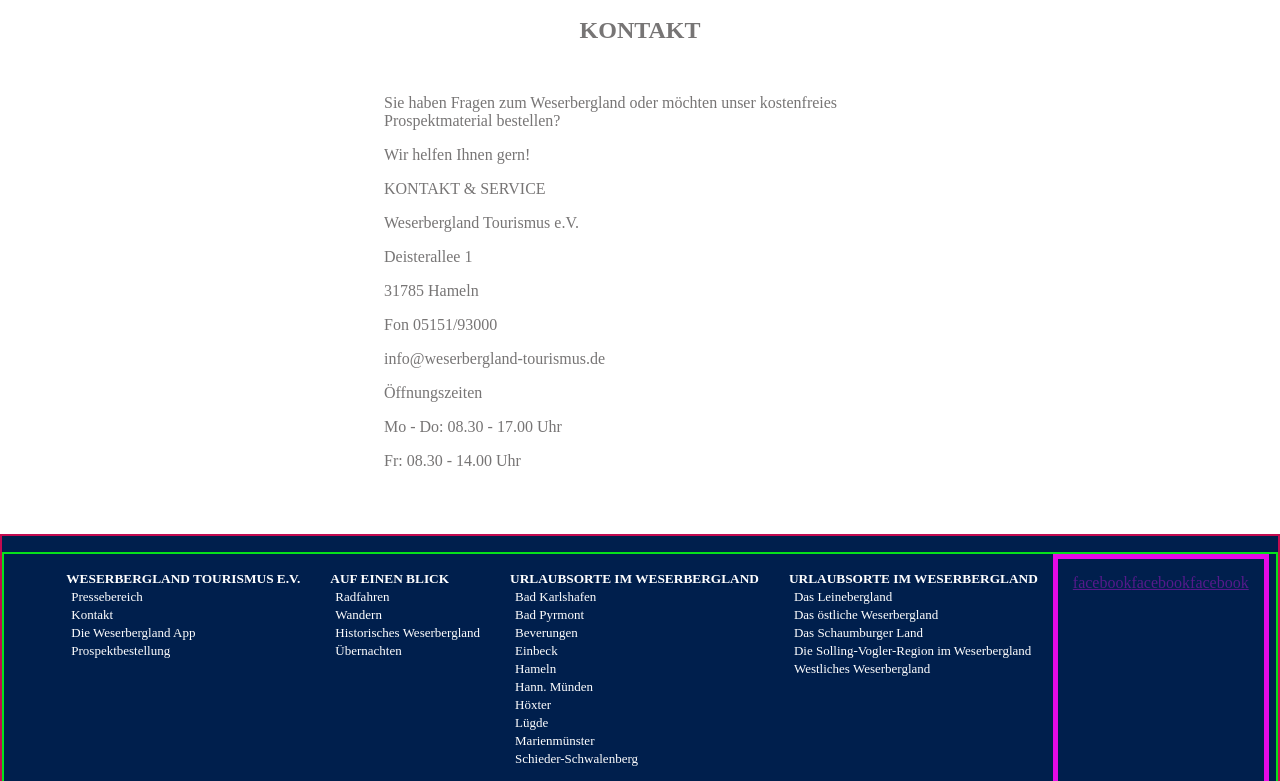
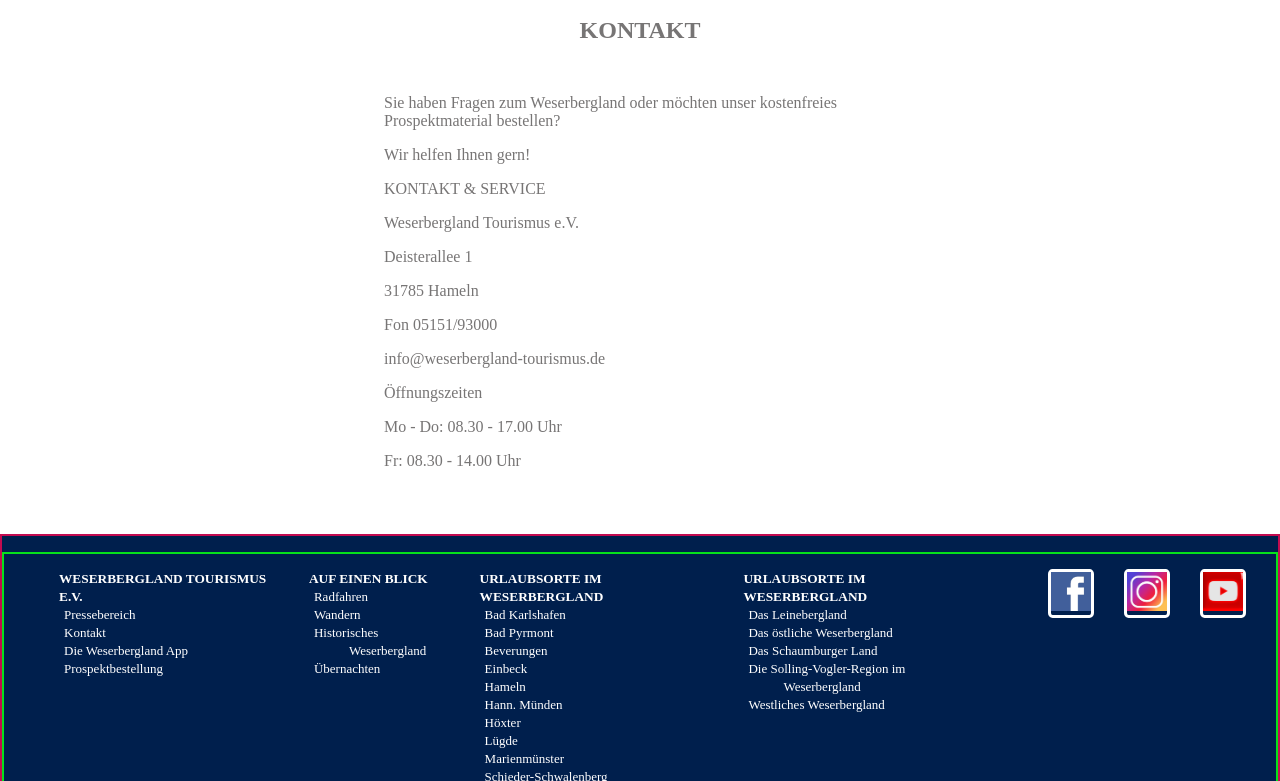
Before and after one commit to Sdztrk/Clone-Website-Weserbergland, a plain HTML site: page index.html in a window 1280 px wide. Shown: the part 2019-2800 px from the top of the page. Drawn offline with Linux system fonts and the light colour scheme.

Commit message:
images added, edited and gave padding

```diff
--- a/index.html
+++ b/index.html
@@ -136,7 +136,7 @@
                 <img src="https://ecall-messaging.com/wp-content/uploads/2020/11/F24-eCall_Icon_Information.svg" alt="Kontakt" width="60px">
             </div>
             <h2>KONTAKT</h2>
-            <p>Sie haben Fragen zum Weserbergland oder möchten unser kostenfreies Prospektmaterial bestellen?            </p>
+            <p>Sie haben Fragen zum Weserbergland oder möchten unser kostenfreies Prospektmaterial bestellen?</p>
             <p>Wir helfen Ihnen gern!            </p>
             <p >KONTAKT & SERVICE            </p>
             <p>Weserbergland Tourismus e.V.            </p>
@@ -193,9 +193,12 @@
                     </ul>
                 </li>
                 <li class="footerli_five">
-                    <a id="footerli_five_a"  href=""><img src="" alt="">facebook</a>
-                    <a  id="footerli_five_a" href=""><img src="" alt="">facebook</a>
-                    <a  id="footerli_five_a" href=""><img src="" alt="">facebook</a>
+                    <a id="footerli_five_facebook"  href="https://www.facebook.com/weserbergland" target="_blank"><img src="facebook.jpg" width="40px" alt="">
+                    </a>
+                    <a  id="footerli_five_instagram" href="https://www.instagram.com/weserbergland/" target="_blank"><img src="Instagram.jpg" alt="" width="40px">
+                    </a>
+                    <a  id="footerli_five_youtube" href="https://www.youtube.com/channel/UCuccQdisVAJERX8uM7XwvfA" target="_blank"><img src="youtube.jpg" alt="" width="40px">
+                    </a>
                 </li>
             </ul>
         </div>
--- a/style.css
+++ b/style.css
@@ -1,3 +1,7 @@
+*{
+    box-sizing: border-box;
+}
+
 body{
     margin: 0%;
 }
@@ -88,7 +92,7 @@ body{
     top: 30%;
     left: 25%;
     font-size:x-large;
-    color: #FFFFFF;
+    color: #ffffffd7;
     z-index: 0;
 }
 
@@ -317,16 +321,15 @@ body{
 }
 
 .footerli_five{
-    border: 5px solid rgb(231, 10, 231);
     display: flex;
     flex-direction: row;
-    justify-content: center;
-    height: 212px;
+    justify-content: end;
+    width: 300px;
+    box-sizing: border-box;
 }
 
-
-/*
-#footerli_a{
-
+.footerli_five>a{
+    margin: 0px 15px 0px 15px;
+    border: 3px solid #FFFFFF;
+    border-radius: 10%;
 }
- */
```
Also changed, not shown: Instagram.jpg (added), facebook.jpg (added), youtube.jpg (added).
